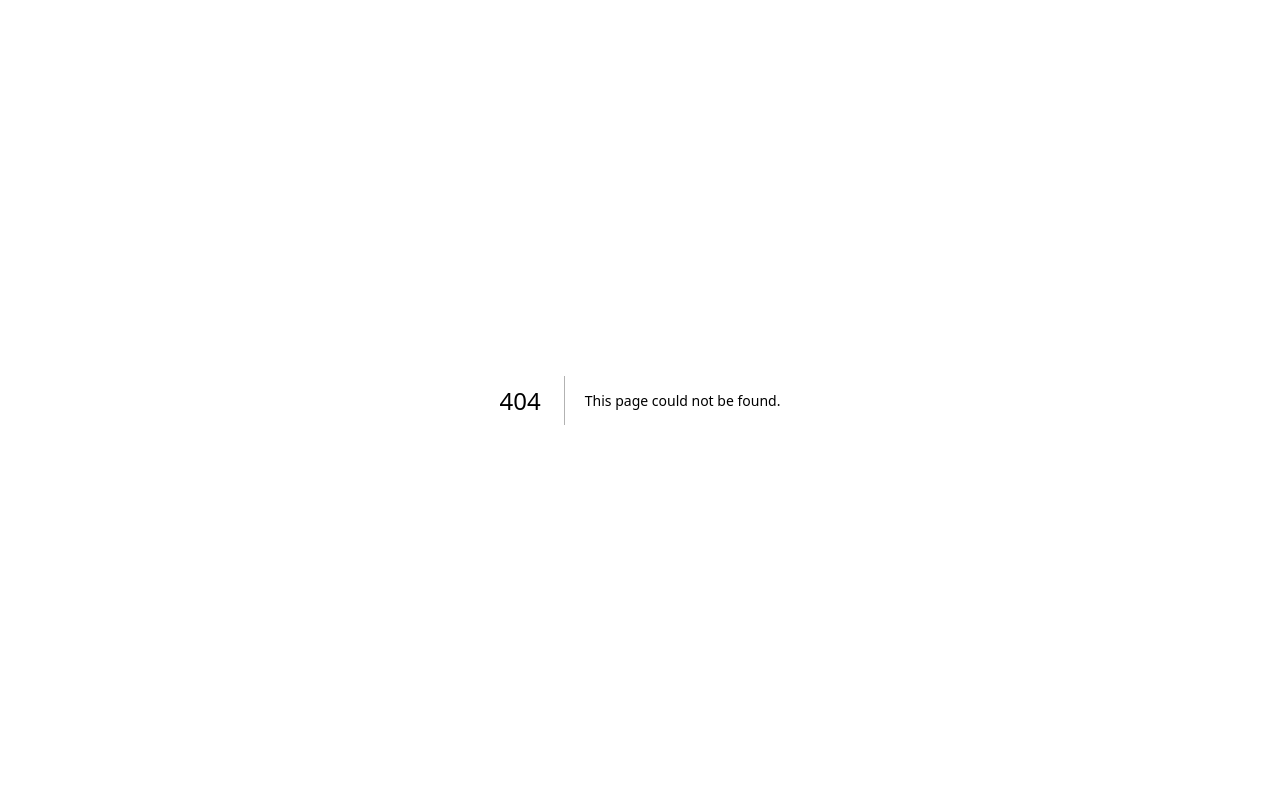
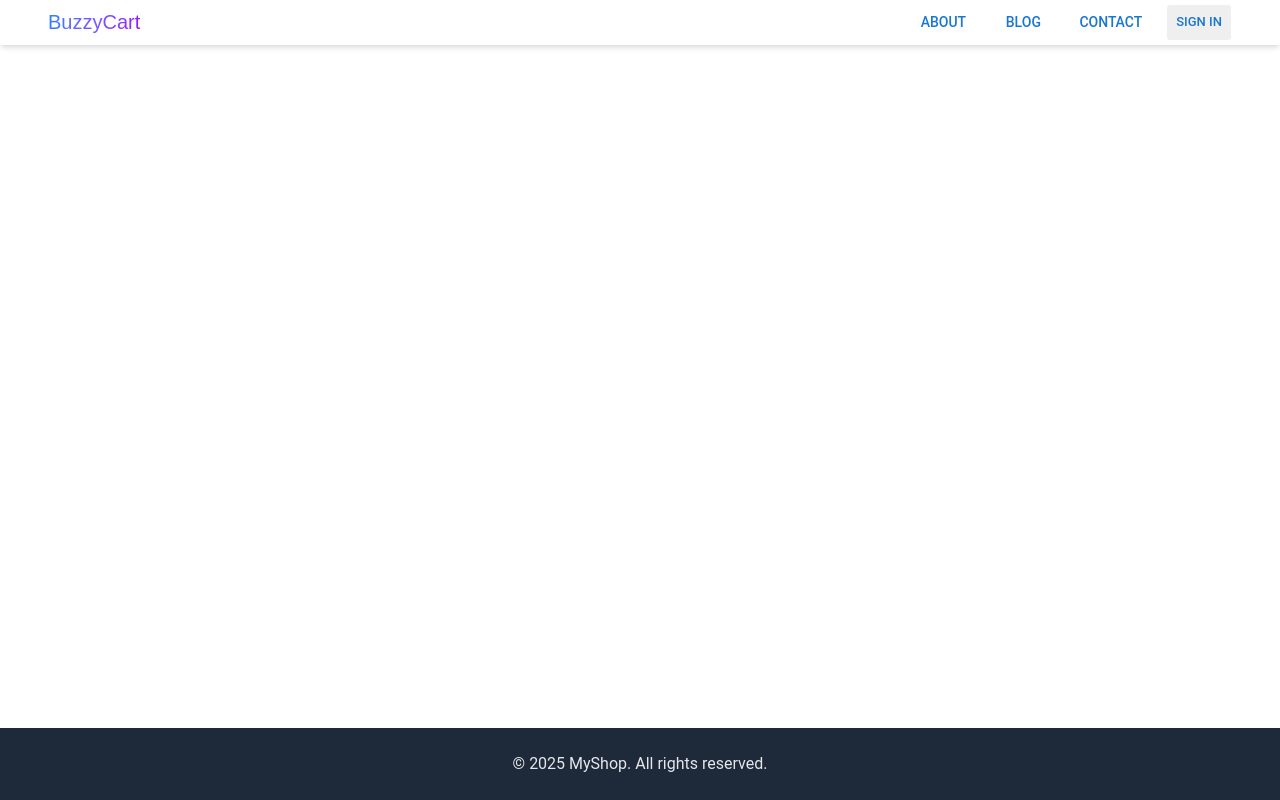
Before and after one commit to TopOfPassion619/next-auth-cart, a Next.js app: page /components/layout/Layout in a window 1280 px wide. Before the commit this address had no page. Built offline with nearby package versions, Linux system fonts and the light colour scheme.

Commit message:
set up layout

```diff
--- /dev/null
+++ b/pages/components/layout/Footer.tsx
@@ -0,0 +1,12 @@
+// components/Footer.tsx
+const Footer = () => {
+    return (
+      <footer className="bg-gray-800 text-gray-200 py-6 mt-10">
+        <div className="container mx-auto text-center">
+          <p>&copy; {new Date().getFullYear()} MyShop. All rights reserved.</p>
+        </div>
+      </footer>
+    );
+  };
+
+  export default Footer;
--- /dev/null
+++ b/pages/components/layout/Header.tsx
@@ -0,0 +1,83 @@
+// components/Header.tsx
+'use client';
+
+import Link from 'next/link';
+import { useState } from 'react';
+import MenuIcon from '@mui/icons-material/Menu';
+import CloseIcon from '@mui/icons-material/Close';
+import { IconButton, Button, Drawer, List, ListItem, ListItemText, Typography } from '@mui/material';
+
+const Header = () => {
+  const [mobileOpen, setMobileOpen] = useState(false);
+
+  const handleDrawerToggle = () => {
+    setMobileOpen(!mobileOpen);
+  };
+
+  const menuItems = [
+    { text: 'About', href: '/About' },
+    { text: 'Blog', href: '/Blog' },
+    { text: 'Contact', href: '/Contact' },
+  ];
+
+  return (
+    <>
+      <header className="bg-transparent shadow-md sticky top-0 z-50">
+        <div className="flex items-center justify-between px-12 py-1">
+          <Link href="/">
+            <Typography variant="h6" component="h6" className="text-2xl md:text-5xl font-bold bg-gradient-to-r from-blue-500 to-purple-600 bg-clip-text text-transparent" sx={{ fontFamily: "Nunito, sans-serif" }}>
+                BuzzyCart
+            </Typography>
+          </Link>
+
+          {/* Desktop Menu */}
+          <nav className="hidden md:flex space-x-4">
+            {menuItems.map((item) => (
+              <Link key={item.text} href={item.href} className="text-white hover:text-white">
+                <Button variant='text'>
+                    {item.text}
+                </Button>
+              </Link>
+            ))}
+            <Button variant="outlined" size="small" sx={{ borderColor: "white", backgroundColor: "ButtonFace" }}>
+              Sign In
+            </Button>
+          </nav>
+
+          {/* Mobile Menu Icon */}
+          <div className="md:hidden">
+            <IconButton edge="end" color="inherit" onClick={handleDrawerToggle}>
+              <MenuIcon fontSize="large" />
+            </IconButton>
+          </div>
+        </div>
+      </header>
+
+      {/* Mobile Drawer */}
+      <Drawer anchor="right" open={mobileOpen} onClose={handleDrawerToggle}>
+        <div className="w-64">
+          <div className="flex justify-between items-center p-4 border-b">
+            <span className="text-xl font-semibold">Menu</span>
+            <IconButton onClick={handleDrawerToggle}>
+              <CloseIcon />
+            </IconButton>
+          </div>
+          <List>
+            {menuItems.map((item) => (
+              <ListItem key={item.text} component={Link} href={item.href}>
+                <ListItemText primary={item.text} />
+              </ListItem>
+            ))}
+            <ListItem>
+              <Button variant="outlined" size="small" color="primary" fullWidth>
+                Sign In
+              </Button>
+            </ListItem>
+          </List>
+        </div>
+      </Drawer>
+    </>
+  );
+};
+
+export default Header;
--- /dev/null
+++ b/pages/components/layout/Layout.tsx
@@ -0,0 +1,22 @@
+// components/Layout.tsx
+import { ReactNode } from 'react';
+import Header from './Header';
+import Footer from './Footer';
+
+type LayoutProps = {
+  children: ReactNode;
+};
+
+const Layout = ({ children }: LayoutProps) => {
+  return (
+    <div className="flex flex-col min-h-screen">
+      <Header />
+      <main className="flex-grow w-full px-0">
+        {children}
+      </main>
+      <Footer />
+    </div>
+  );
+};
+
+export default Layout;
--- a/pages/index.tsx
+++ b/pages/index.tsx
@@ -1,43 +1,51 @@
-import Image from "next/image";
-import { Geist, Geist_Mono } from "next/font/google";
+import Layout from "./components/layout/Layout";
+import Link from 'next/link';
 
-const geistSans = Geist({
-  variable: "--font-geist-sans",
-  subsets: ["latin"],
-});
+const HomePage = () => {
+  return (
+    <Layout>
+      <div className="relative">
+        {/* Hero Section */}
+        <section className="pt-24 pb-4 text-white text-center rounded-tl-3xl rounded-tr-3xl" style={{ backgroundImage: "url('/assets/img/hero-bg.png')" }}>
+          <h1 className="text-4xl md:text-5xl font-bold mb-4">Welcome to MyShop</h1>
+          <p className="text-lg md:text-xl mb-6">Your one-stop shop for the latest products</p>
+          <Link href="/Shop" className="inline-block bg-white text-blue-600 font-semibold px-6 py-3 rounded-lg shadow hover:bg-gray-100 transition">
+            Shop Now
+          </Link>
+        </section>
 
-const geistMono = Geist_Mono({
-  variable: "--font-geist-mono",
-  subsets: ["latin"],
-});
+        {/* Featured Products */}
+        <section className="mt-12">
+          <h2 className="text-2xl font-semibold mb-6">Featured Products</h2>
+          <div className="grid grid-cols-1 sm:grid-cols-2 md:grid-cols-3 gap-6">
+            {/* Example Product Card */}
+            {[1,2,3].map((item) => (
+              <div key={item} className="border rounded-lg shadow hover:shadow-lg transition p-4 text-center">
+                <div className="h-48 bg-gray-100 mb-4 rounded-md flex items-center justify-center">Product Image</div>
+                <h3 className="font-medium text-lg">Product Name {item}</h3>
+                <p className="text-gray-500">$99.99</p>
+                <button className="mt-2 bg-blue-500 text-white px-4 py-2 rounded hover:bg-blue-600">Buy Now</button>
+              </div>
+            ))}
+          </div>
+        </section>
+        <section className="mt-12">
+          <h2 className="text-2xl font-semibold mb-6">Featured Products</h2>
+          <div className="grid grid-cols-1 sm:grid-cols-2 md:grid-cols-3 gap-6">
+            {/* Example Product Card */}
+            {[1,2,3].map((item) => (
+              <div key={item} className="border rounded-lg shadow hover:shadow-lg transition p-4 text-center">
+                <div className="h-48 bg-gray-100 mb-4 rounded-md flex items-center justify-center">Product Image</div>
+                <h3 className="font-medium text-lg">Product Name {item}</h3>
+                <p className="text-gray-500">$99.99</p>
+                <button className="mt-2 bg-blue-500 text-white px-4 py-2 rounded hover:bg-blue-600">Buy Now</button>
+              </div>
+            ))}
+          </div>
+        </section>
+      </div>
+    </Layout>
+  );
+};
 
-export default function Home() {
-  return (
-    <div
-      className={`${geistSans.className} ${geistMono.className} grid grid-rows-[20px_1fr_20px] items-center justify-items-center min-h-screen p-8 pb-20 gap-16 sm:p-20 font-[family-name:var(--font-geist-sans)]`}
-    >
-      <main className="flex flex-col gap-[32px] row-start-2 items-center sm:items-start">
-        <Image
-          className="dark:invert"
-          src="/assets/img/BuzzyCart.png"
-          alt="logo"
-          width={180}
-          height={38}
-          priority
-        />
-        <ol className="list-inside list-decimal text-sm/6 text-center sm:text-left font-[family-name:var(--font-geist-mono)]">
-          <li className="mb-2 tracking-[-.01em]">
-            Get started by editing{" "}
-            <code className="bg-black/[.05] dark:bg-white/[.06] px-1 py-0.5 rounded font-[family-name:var(--font-geist-mono)] font-semibold">
-              pages/index.tsx
-            </code>
-            .
-          </li>
-          <li className="tracking-[-.01em]">
-            Save and see your changes instantly.
-          </li>
-        </ol>
-      </main>
-    </div>
-  );
-}
+export default HomePage;
```
Also changed, not shown: public/assets/img/BuzzyCart_logo.png (added), public/assets/img/hero-bg.png (added).
